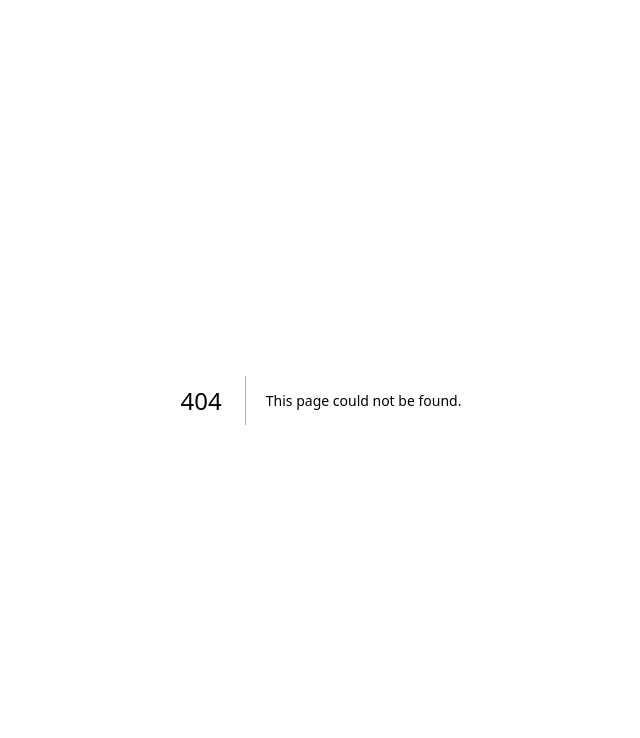
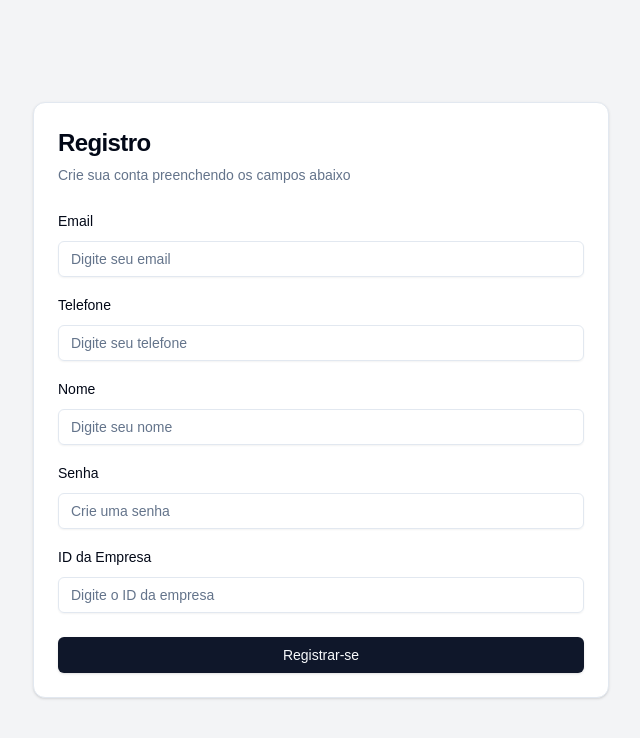
Before and after one commit to mynute-app/mynute-next, a Next.js app: page /register in a window 1280 px wide. Before the commit this address had no page. Shown: the top 738 px of the page, without its empty margins (319-959 px from the left). Built offline with nearby package versions, Linux system fonts and the light colour scheme.

Commit message:
feature:criado pagina de registo

```diff
--- a/server.json
+++ b/server.json
@@ -45,6 +45,11 @@
     {
       "id": "c640",
       "email": "test@example.com",
+      "businessName": ""
+    },
+    {
+      "id": "a01a",
+      "email": "mattos@gmail.com",
       "businessName": ""
     }
   ],
--- a/src/app/admin/settings/your-brand/your-brand.tsx
+++ b/src/app/admin/settings/your-brand/your-brand.tsx
@@ -20,8 +20,6 @@ import { BusinessNameField } from "./business-name-field";
 export default function YourBrand() {
   const { data: session } = useSession();
   const { toast } = useToast();
-  const [businessId, setBusinessId] = useState<string | null>(null);
-  const [isEditing, setIsEditing] = useState(false);
 
   const form = useForm<zod.infer<typeof BusinessSchema>>({
     resolver: zodResolver(BusinessSchema),
@@ -37,84 +35,8 @@ export default function YourBrand() {
     formState: { errors, isSubmitting, isDirty },
   } = form;
 
-  useEffect(() => {
-    if (!session?.user?.email) return;
-
-    const fetchBusinessData = async () => {
-      try {
-        const response = await fetch(
-          `http://localhost:3333/business?email=${session.user.email}`
-        );
-        const data = await response.json();
-
-        if (data.length === 0) {
-          setIsEditing(false);
-          return;
-        }
-
-        const business = data[0];
-        setBusinessId(business.id);
-        setValue("businessName", business.businessName);
-        setIsEditing(true);
-      } catch (error) {
-        console.error("Erro ao carregar dados da empresa:", error);
-        toast({
-          title: "Erro",
-          description: "Não foi possível carregar os dados da empresa.",
-          variant: "destructive",
-        });
-      }
-    };
-
-    fetchBusinessData();
-  }, [setValue, toast, session]);
-
   const onSubmit = async (values: zod.infer<typeof BusinessSchema>) => {
-    if (!session?.user?.email) {
-      toast({
-        title: "Erro",
-        description: "Usuário não autenticado.",
-        variant: "destructive",
-      });
-      return;
-    }
-
-    try {
-      const url = isEditing
-        ? `http://localhost:3333/business/${businessId}`
-        : "http://localhost:3333/business";
-      const method = isEditing ? "PUT" : "POST";
-
-      const response = await fetch(url, {
-        method,
-        headers: { "Content-Type": "application/json" },
-        body: JSON.stringify({ ...values, email: session.user.email }),
-      });
-
-      if (!response.ok) {
-        throw new Error("Erro ao salvar os dados.");
-      }
-
-      toast({
-        title: "Sucesso",
-        description: isEditing
-          ? "Dados atualizados com sucesso!"
-          : "Empresa cadastrada com sucesso!",
-      });
-
-      if (!isEditing) {
-        const newBusiness = await response.json();
-        setBusinessId(newBusiness.id);
-        setIsEditing(true);
-      }
-    } catch (error) {
-      console.error("Erro ao salvar dados:", error);
-      toast({
-        title: "Erro",
-        description: "Ocorreu um erro ao salvar os dados.",
-        variant: "destructive",
-      });
-    }
+    console.log(values);
   };
 
   return (
--- /dev/null
+++ b/src/app/api/register/route.tsx
@@ -0,0 +1,22 @@
+import { NextResponse } from "next/server";
+
+export async function POST(req: Request) {
+  try {
+    const body = await req.json();
+
+    const backendResponse = await fetch("http://localhost:4000/auth/register", {
+      method: "POST",
+      headers: { "Content-Type": "application/json" },
+      body: JSON.stringify(body),
+    });
+
+    const data = await backendResponse.json();
+
+    return NextResponse.json(data, { status: backendResponse.status });
+  } catch (error) {
+    return NextResponse.json(
+      { message: "Erro interno no servidor" },
+      { status: 500 }
+    );
+  }
+}
--- a/src/app/login/credentials/page.tsx
+++ b/src/app/login/credentials/page.tsx
@@ -96,6 +96,7 @@ export default function LoginPage() {
             <Button type="submit" className="w-full">
               Login
             </Button>
+
           </CardFooter>
         </form>
       </Card>
--- a/src/app/login/page.tsx
+++ b/src/app/login/page.tsx
@@ -79,6 +79,14 @@ export default function LoginPage() {
                   Entrar com Email
                 </Button>
               </Link>
+              <Link href="/register" passHref>
+                <Button
+                  variant="outline"
+                  className="w-full py-6 text-lg shadow-md hover:shadow-lg transition-shadow mt-4"
+                >
+                  Registrar-se aqui
+                </Button>
+              </Link>
             </form>
             <p className="text-sm text-gray-500 mt-4 text-center">
               Acesse agora e comece a organizar sua vida!
--- /dev/null
+++ b/src/app/register/components/register-form.tsx
@@ -0,0 +1,171 @@
+"use client";
+
+import { useForm } from "react-hook-form";
+import { zodResolver } from "@hookform/resolvers/zod";
+import { useRouter } from "next/navigation";
+import { z } from "zod";
+import { Button } from "@/components/ui/button";
+import { Input } from "@/components/ui/input";
+import { Label } from "@/components/ui/label";
+import {
+  Card,
+  CardContent,
+  CardFooter,
+  CardHeader,
+  CardTitle,
+  CardDescription,
+} from "@/components/ui/card";
+import { Alert, AlertDescription } from "@/components/ui/alert";
+
+// 📌 Definição do schema de validação com Zod
+const registerSchema = z.object({
+  name: z.string().min(3, "O nome deve ter pelo menos 3 caracteres"),
+  email: z.string().email("Digite um email válido"),
+  password: z.string().min(6, "A senha deve ter pelo menos 6 caracteres"),
+  phone: z
+    .string()
+    .min(10, "O telefone deve ter pelo menos 10 dígitos")
+    .max(11, "O telefone deve ter no máximo 11 dígitos"),
+  company_id: z.number().min(1, "O ID da empresa deve ser um número válido"),
+});
+
+// 📌 Tipagem do formulário baseada no schema do Zod
+type RegisterFormData = z.infer<typeof registerSchema>;
+
+export default function RegisterForm() {
+  const router = useRouter();
+
+  const {
+    register,
+    handleSubmit,
+    setError,
+    formState: { errors, isSubmitting },
+    reset,
+  } = useForm<RegisterFormData>({
+    resolver: zodResolver(registerSchema),
+  });
+
+  const onSubmit = async (data: RegisterFormData) => {
+    try {
+      const response = await fetch("/api/register", {
+        method: "POST",
+        headers: { "Content-Type": "application/json" },
+        body: JSON.stringify(data),
+      });
+
+      if (!response.ok) {
+        const result = await response.json();
+        setError(result.field as keyof RegisterFormData, {
+          message: result.message,
+        });
+        return;
+      }
+
+      // Se der certo, redireciona e limpa o formulário
+      reset();
+      router.push("/login");
+    } catch (error: any) {
+      setError("root", { message: "Erro ao registrar. Tente novamente." });
+    }
+  };
+
+  return (
+    <Card className="w-full max-w-xl">
+      <CardHeader>
+        <CardTitle className="text-2xl">Registro</CardTitle>
+        <CardDescription>
+          Crie sua conta preenchendo os campos abaixo
+        </CardDescription>
+      </CardHeader>
+      <form onSubmit={handleSubmit(onSubmit)}>
+        <CardContent className="space-y-4">
+          {/* Email */}
+          <div className="space-y-2">
+            <Label
+              htmlFor="email"
+              className={errors.email ? "text-red-500" : ""}
+            >
+              Email
+            </Label>
+            <Input
+              id="email"
+              type="email"
+              placeholder="Digite seu email"
+              {...register("email")}
+              className={
+                errors.email ? "border-red-500 focus:border-red-500" : ""
+              }
+            />
+            {errors.email && (
+              <p className="text-red-500 text-sm">{errors.email.message}</p>
+            )}
+          </div>
+
+          {/* Telefone */}
+          <div className="space-y-2">
+            <Label
+              htmlFor="phone"
+              className={errors.phone ? "text-red-500" : ""}
+            >
+              Telefone
+            </Label>
+            <Input
+              id="phone"
+              type="tel"
+              placeholder="Digite seu telefone"
+              {...register("phone")}
+              className={
+                errors.phone ? "border-red-500 focus:border-red-500" : ""
+              }
+            />
+            {errors.phone && (
+              <p className="text-red-500 text-sm">{errors.phone.message}</p>
+            )}
+          </div>
+
+          {/* Outros campos */}
+          <div className="space-y-2">
+            <Label htmlFor="name">Nome</Label>
+            <Input
+              id="name"
+              placeholder="Digite seu nome"
+              {...register("name")}
+            />
+          </div>
+
+          <div className="space-y-2">
+            <Label htmlFor="password">Senha</Label>
+            <Input
+              id="password"
+              type="password"
+              placeholder="Crie uma senha"
+              {...register("password")}
+            />
+          </div>
+
+          <div className="space-y-2">
+            <Label htmlFor="company_id">ID da Empresa</Label>
+            <Input
+              id="company_id"
+              type="number"
+              placeholder="Digite o ID da empresa"
+              {...register("company_id", { valueAsNumber: true })}
+            />
+          </div>
+
+          {/* Erro geral */}
+          {errors.root && (
+            <Alert variant="destructive">
+              <AlertDescription>{errors.root.message}</AlertDescription>
+            </Alert>
+          )}
+        </CardContent>
+        <CardFooter>
+          <Button type="submit" className="w-full" disabled={isSubmitting}>
+            {isSubmitting ? "Registrando..." : "Registrar-se"}
+          </Button>
+        </CardFooter>
+      </form>
+    </Card>
+  );
+}
--- /dev/null
+++ b/src/app/register/page.tsx
@@ -0,0 +1,9 @@
+import RegisterForm from "./components/register-form";
+
+export default function RegisterPage() {
+  return (
+    <div className="flex items-center justify-center min-h-screen bg-gray-100">
+      <RegisterForm />
+    </div>
+  );
+}
```
